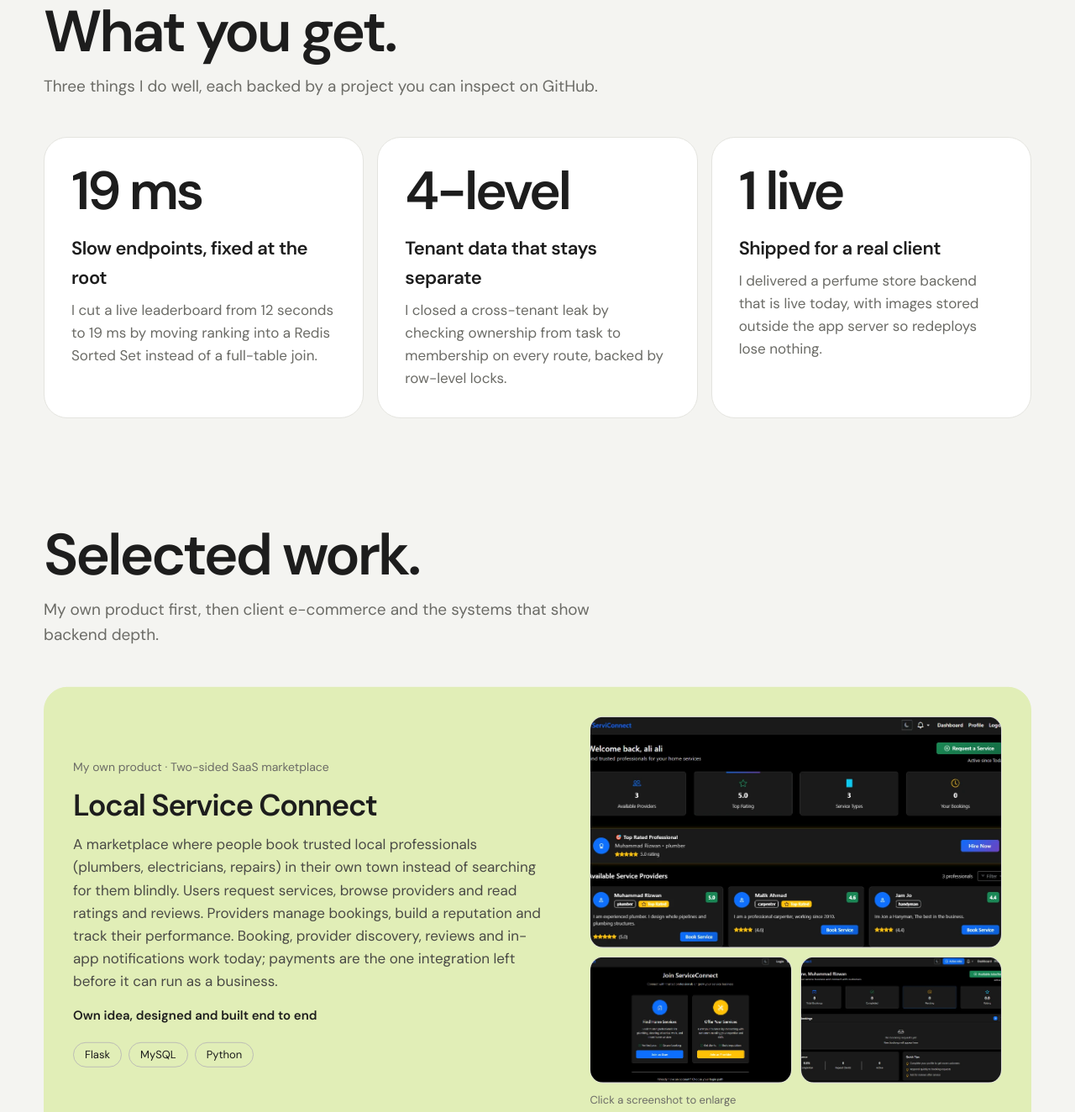
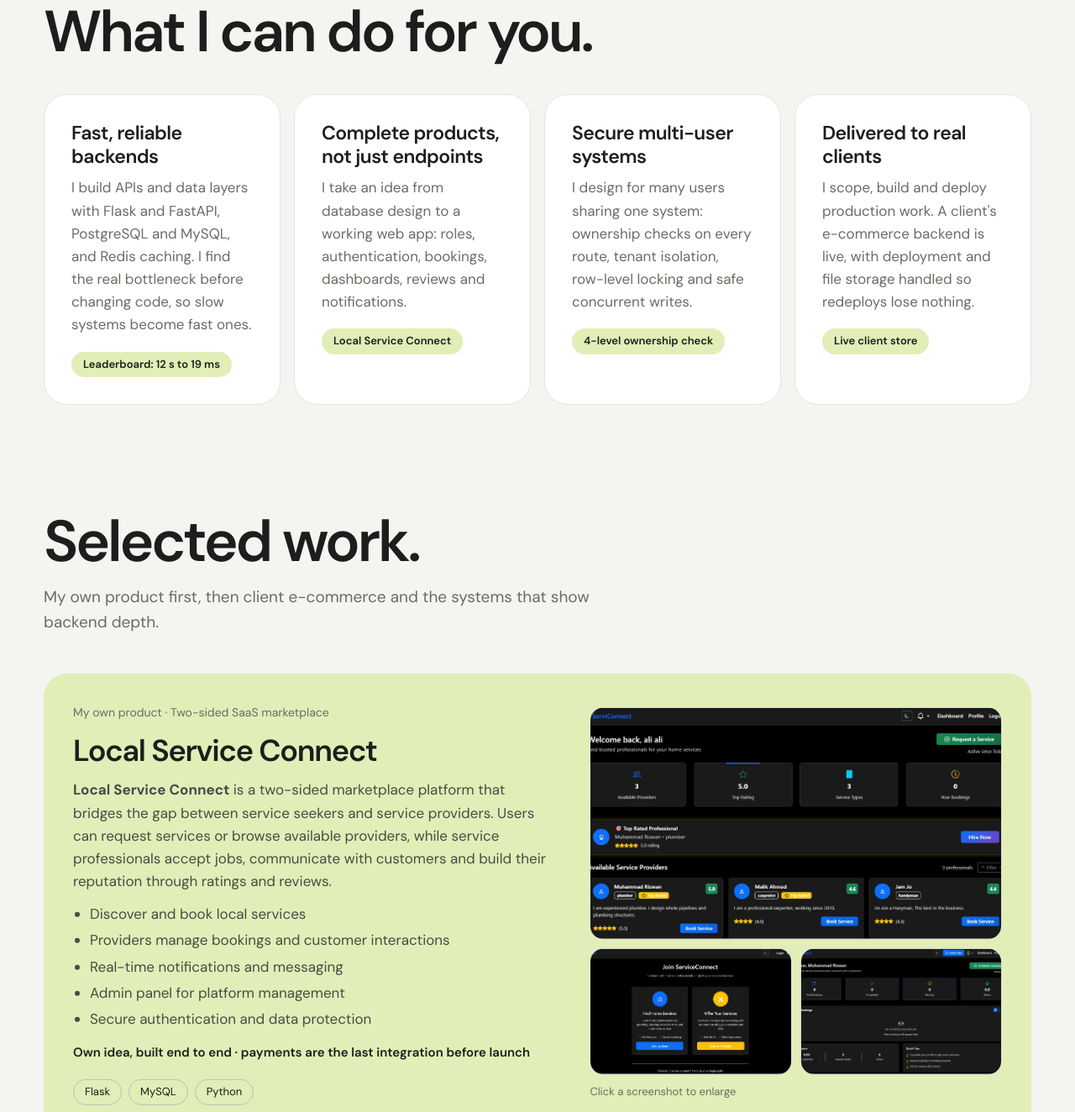
Before and after one commit to muhammads-git/muhammads-git.github.io, a plain HTML site: page index.html in a window 1280 px wide. Shown: the part 905-2229 px from the top of the page at 84% size. Drawn offline with Linux system fonts and the light colour scheme.

Commit message:
changesss are happening...

```diff
--- a/index.html
+++ b/index.html
@@ -4,7 +4,7 @@
 <meta charset="utf-8">
 <meta name="viewport" content="width=device-width, initial-scale=1">
 <title>Muhammad Hammad | Software Engineer</title>
-<meta name="description" content="Backend engineer building fast, secure Python systems with FastAPI, PostgreSQL and Redis. Available for projects and development roles.">
+<meta name="description" content="Software engineer building backend systems and full web applications in Python with Flask, FastAPI, PostgreSQL, MySQL and Redis. Available for client projects and development roles.">
 <link rel="preconnect" href="https://fonts.googleapis.com">
 <link rel="preconnect" href="https://fonts.gstatic.com" crossorigin>
 <link href="https://fonts.googleapis.com/css2?family=DM+Sans:opsz,wght@9..40,300..800&display=swap" rel="stylesheet">
@@ -28,21 +28,20 @@ h1{font-weight:600;font-size:clamp(46px,7.6vw,112px);line-height:.98;letter-spac
 h1 .wd{display:inline-block;overflow:hidden;vertical-align:top;padding-bottom:.1em}h1 .wd i{display:inline-block;font-style:normal}
 .btns{display:flex;flex-wrap:wrap;gap:12px}
 .hf{display:flex;flex-wrap:wrap;gap:12px 40px;align-items:flex-end;justify-content:space-between;margin-top:48px}
-.hf p{max-width:40ch;color:#ffffffcc}
+.hf p{max-width:54ch;color:#ffffffcc}
 .chips{display:flex;flex-wrap:wrap;gap:10px}.chips span{padding:6px 16px;border-radius:999px;background:#ffffff1f;font-size:14px;backdrop-filter:blur(8px)}
 h2{font-weight:600;font-size:clamp(36px,5.4vw,76px);line-height:1;letter-spacing:-.045em;margin:0 0 16px}
 section{padding:clamp(72px,10vw,140px) 0 0}
 .sub{color:var(--mute);max-width:56ch;margin-bottom:44px;font-size:19px}
 .vals{display:grid;grid-template-columns:repeat(auto-fit,minmax(280px,1fr));gap:16px}
 .val{padding:32px;border-radius:28px;background:#fff;border:1px solid #e4e4df}
-.val b{display:block;font-size:clamp(44px,5vw,64px);font-weight:600;letter-spacing:-.05em;line-height:1}
-.val h3{font-size:22px;font-weight:600;letter-spacing:-.02em;margin:18px 0 8px}.val p{color:var(--mute)}
+.val h3{font-size:23px;font-weight:600;letter-spacing:-.025em;line-height:1.2;margin:0 0 10px}.val .st{display:inline-block;margin-top:18px;padding:5px 14px;border-radius:999px;background:var(--lime);font-size:13px;font-weight:600}#value h2{margin-bottom:40px}.vals{grid-template-columns:repeat(auto-fit,minmax(250px,1fr))}.val p{color:var(--mute)}
 .grid{display:grid;grid-template-columns:repeat(auto-fit,minmax(min(100%,420px),1fr));gap:16px}
 .card{display:flex;flex-direction:column;gap:14px;padding:34px;border-radius:28px;background:#fff;border:1px solid #e4e4df;transition:transform .4s,background .3s,color .3s}
-.card:hover{transform:translateY(-6px);background:var(--deep);color:#fff}.card:hover .m,.card:hover p{color:#ffffffb3}
+.card:hover{transform:translateY(-6px);background:var(--deep);color:#fff}.card:hover .m,.card:hover .d,.card:hover .ob li{color:#ffffffb3}
 .card.lead{background:var(--lime);border-color:var(--lime)}.card.lead:hover{background:var(--deep)}
 .card h3{font-size:clamp(26px,3vw,36px);font-weight:600;letter-spacing:-.035em;line-height:1.1}
-.m{font-size:14px;color:var(--mute)}.card p{color:#4a4a46}
+.m{font-size:14px;color:var(--mute)}.card .d,.ob li{color:#4a4a46}.ob{margin:12px 0 0;padding-left:20px;display:grid;gap:4px}
 .pf{font-weight:600;font-size:15px}
 .tg{display:flex;flex-wrap:wrap;gap:8px;margin-top:auto;padding-top:6px}.tg span{padding:4px 13px;border:1px solid #bdbdb6;border-radius:999px;font-size:13px}
 .card:hover .tg span{border-color:#ffffff55}
@@ -64,16 +63,11 @@ footer{padding:36px 0 48px;color:var(--mute);font-size:14px;display:flex;flex-wr
 <div><span class="tag">Software engineer</span>
 <h1 id="h1">I build systems that stay fast and secure.</h1>
 <div class="btns"><a class="rb fill" href="mailto:sirhammad760@gmail.com"><span>Hire me</span><span>Hire me</span></a><a class="rb" href="#work"><span>View my work</span><span>View my work</span></a></div></div>
-<div class="hf"><p>Muhammad Hammad. FastAPI, PostgreSQL and Redis systems, including a live e-commerce backend for a client. Available for projects and development roles.</p><div class="chips"><span>FastAPI</span><span>PostgreSQL</span><span>Redis</span><span>Docker</span></div></div>
+<div class="hf"><p>I'm Muhammad Hammad, a software engineer who designs and builds backend systems and full web applications in Python. I work with Flask and FastAPI, PostgreSQL and MySQL, Redis and Docker, and I ship to production. Available for client projects and development roles.</p><div class="chips"><span>Flask</span><span>FastAPI</span><span>PostgreSQL</span><span>MySQL</span><span>Redis</span><span>Docker</span></div></div>
 </header></div>
 
 <div class="w">
-<section id="value"><h2>What you get.</h2><p class="sub">Three things I do well, each backed by a project you can inspect on GitHub.</p>
-<div class="vals">
-<div class="val"><b data-n="19" data-s=" ms">0</b><h3>Slow endpoints, fixed at the root</h3><p>I cut a live leaderboard from 12 seconds to 19 ms by moving ranking into a Redis Sorted Set instead of a full-table join.</p></div>
-<div class="val"><b data-n="4" data-s="-level">0</b><h3>Tenant data that stays separate</h3><p>I closed a cross-tenant leak by checking ownership from task to membership on every route, backed by row-level locks.</p></div>
-<div class="val"><b data-n="1" data-s=" live">0</b><h3>Shipped for a real client</h3><p>I delivered a perfume store backend that is live today, with images stored outside the app server so redeploys lose nothing.</p></div>
-</div></section>
+<section id="value"><h2>What I can do for you.</h2><div class="vals"><div class="val"><h3>Fast, reliable backends</h3><p>I build APIs and data layers with Flask and FastAPI, PostgreSQL and MySQL, and Redis caching. I find the real bottleneck before changing code, so slow systems become fast ones.</p><span class="st">Leaderboard: 12 s to 19 ms</span></div><div class="val"><h3>Complete products, not just endpoints</h3><p>I take an idea from database design to a working web app: roles, authentication, bookings, dashboards, reviews and notifications.</p><span class="st">Local Service Connect</span></div><div class="val"><h3>Secure multi-user systems</h3><p>I design for many users sharing one system: ownership checks on every route, tenant isolation, row-level locking and safe concurrent writes.</p><span class="st">4-level ownership check</span></div><div class="val"><h3>Delivered to real clients</h3><p>I scope, build and deploy production work. A client's e-commerce backend is live, with deployment and file storage handled so redeploys lose nothing.</p><span class="st">Live client store</span></div></div></section>
 
 <section id="work"><h2>Selected work.</h2><p class="sub">My own product first, then client e-commerce and the systems that show backend depth.</p><div class="grid" id="g"></div></section>
 
@@ -88,14 +82,14 @@ footer{padding:36px 0 48px;color:var(--mute);font-size:14px;display:flex;flex-wr
 <script src="gsap.min.js"></script><script src="ScrollTrigger.min.js"></script>
 <script>
 const P=[
-["Local Service Connect","My own product · Two-sided SaaS marketplace","A marketplace where people book trusted local professionals (plumbers, electricians, repairs) in their own town instead of searching for them blindly. Users request services, browse providers and read ratings and reviews. Providers manage bookings, build a reputation and track their performance. Booking, provider discovery, reviews and in-app notifications work today; payments are the one integration left before it can run as a business.","Own idea, designed and built end to end",["Flask","MySQL","Python"],1,[["sc-dashboard.webp","ServiceConnect user dashboard: top-rated professional and available providers with ratings and Book Service buttons",1183,634],["serviceconnect-1.webp","ServiceConnect sign-up: join as a user to find home services or as a provider to offer services",1314,599],["serviceconnect-3.webp","ServiceConnect provider dashboard with bookings, completion rate, repeat clients and tips",1190,634]]],
+["Local Service Connect","My own product · Two-sided SaaS marketplace","<strong>Local Service Connect</strong> is a two-sided marketplace platform that bridges the gap between service seekers and service providers. Users can request services or browse available providers, while service professionals accept jobs, communicate with customers and build their reputation through ratings and reviews.<ul class='ob'><li>Discover and book local services</li><li>Providers manage bookings and customer interactions</li><li>Real-time notifications and messaging</li><li>Admin panel for platform management</li><li>Secure authentication and data protection</li></ul>","Own idea, built end to end · payments are the last integration before launch",["Flask","MySQL","Python"],1,[["sc-dashboard.webp","ServiceConnect user dashboard: top-rated professional and available providers with ratings and Book Service buttons",1183,634],["serviceconnect-1.webp","ServiceConnect sign-up: join as a user to find home services or as a provider to offer services",1314,599],["serviceconnect-3.webp","ServiceConnect provider dashboard with bookings, completion rate, repeat clients and tips",1190,634]]],
 ["Perfume store backend","Client project · Jun–Jul 2026","An e-commerce backend for a real client, delivered and live. Product images moved into Supabase Object Storage with pointers in PostgreSQL, so uploads survive every redeploy.","Live in production",["FastAPI","PostgreSQL","Jinja2","Supabase Storage","Railway"],0],
 ["ByteBattle","Sep–Oct 2026","A game backend with a live leaderboard. A full-table JOIN on every refresh became a Redis Sorted Set with an atomic write-through to PostgreSQL, which stays the source of truth.","12 s to 19 ms median latency",["FastAPI","Redis ZSET","PostgreSQL"]],
 ["NexusAPI","May–Jun 2026","A multi-tenant project management backend. Every route verifies the ownership chain, writes use row-level locks, and hot reads sit behind a write-through Redis cache.","4-level ownership check · 5 min cache TTL",["FastAPI","PostgreSQL","Redis","WebSockets","SQLAlchemy Async"]],
 ["VoicOps","Aug 2026 · Hackathon","Speak your infrastructure and get validated Docker configs and Alibaba Cloud Terraform back. Built for the AI Alibaba Hackathon Pakistan and selected for the national build phase. A self-healing loop repairs each generated file until it passes linting, and fuzzy correction fixes speech-recognition errors before generation.","Self-healing validation · fuzzy speech correction",["FastAPI","Docker","Terraform","Alibaba Cloud"],0,[["voicops-1.webp","VoicOps home page: Speak your infra, deploy in seconds",1338,628],["voicops-2.webp","VoicOps capabilities: voice to Docker, self-healing validation, Alibaba Cloud Terraform, fuzzy correction",1030,546],["voicops-3.webp","VoicOps output: heard and understood transcript with generated docker-compose.yml",860,567]]],
 ["AI URL shortener","Jan–Apr 2026","A short-link API where heavy AI work runs on an ARQ queue and a two-layer Redis index lets one update clear every cached copy of a link.","API responses under 50 ms",["FastAPI","PostgreSQL","Redis","ARQ"]]];
-const SK=[["Backend and APIs","Python, FastAPI, Flask, REST design, WebSockets, SQLAlchemy (async)"],["Data and caching","PostgreSQL, SQL, Redis Sorted Sets, cache invalidation, Supabase Storage"],["Async and queues","asyncio, ARQ task queue, row-level locking, background workers"],["Delivery","Docker, Docker Compose, Terraform, GitHub Actions, Locust, Git"]];
-g.innerHTML=[...P].sort((a,b)=>(b[6]?1:0)-(a[6]?1:0)).map(p=>{const t=`<span class="m">${p[1]}</span><h3>${p[0]}</h3><p>${p[2]}</p><div class="pf">${p[3]}</div><div class="tg">${p[4].map(x=>`<span>${x}</span>`).join("")}</div>`;return p[6]?`<article class="card wide${p[5]?" lead":""}"><div class="txt">${t}</div><div class="shots">${p[6].map(x=>`<button type="button" data-src="${x[0]}" data-alt="${x[1]}" aria-label="Enlarge: ${x[1]}"><img src="${x[0]}" alt="${x[1]}" width="${x[2]}" height="${x[3]}" loading="lazy"></button>`).join("")}<small>Click a screenshot to enlarge</small></div></article>`:`<article class="card${p[5]?" lead":""}">${t}</article>`}).join("");
+const SK=[["Backend and APIs","Python, FastAPI, Flask, REST design, WebSockets, SQLAlchemy (async)"],["Data and caching","PostgreSQL, MySQL, SQL, Redis Sorted Sets, cache invalidation, Supabase Storage"],["Async and queues","asyncio, ARQ task queue, row-level locking, background workers"],["Delivery","Docker, Docker Compose, Terraform, GitHub Actions, Locust, Git"]];
+g.innerHTML=[...P].sort((a,b)=>(b[6]?1:0)-(a[6]?1:0)).map(p=>{const t=`<span class="m">${p[1]}</span><h3>${p[0]}</h3><div class="d">${p[2]}</div><div class="pf">${p[3]}</div><div class="tg">${p[4].map(x=>`<span>${x}</span>`).join("")}</div>`;return p[6]?`<article class="card wide${p[5]?" lead":""}"><div class="txt">${t}</div><div class="shots">${p[6].map(x=>`<button type="button" data-src="${x[0]}" data-alt="${x[1]}" aria-label="Enlarge: ${x[1]}"><img src="${x[0]}" alt="${x[1]}" width="${x[2]}" height="${x[3]}" loading="lazy"></button>`).join("")}<small>Click a screenshot to enlarge</small></div></article>`:`<article class="card${p[5]?" lead":""}">${t}</article>`}).join("");
 document.querySelectorAll(".shots button").forEach(b=>b.onclick=()=>{const i=lb.querySelector("img");i.src=b.dataset.src;i.alt=b.dataset.alt;lb.showModal()});lb.onclick=()=>lb.close();
 s.innerHTML=SK.map(k=>`<div><h3>${k[0]}</h3><p style="color:#4a4a46">${k[1]}</p></div>`).join("");
 h1.innerHTML=h1.textContent.split(" ").map(w=>`<span class="wd"><i>${w}</i></span>`).join(" ");
```
